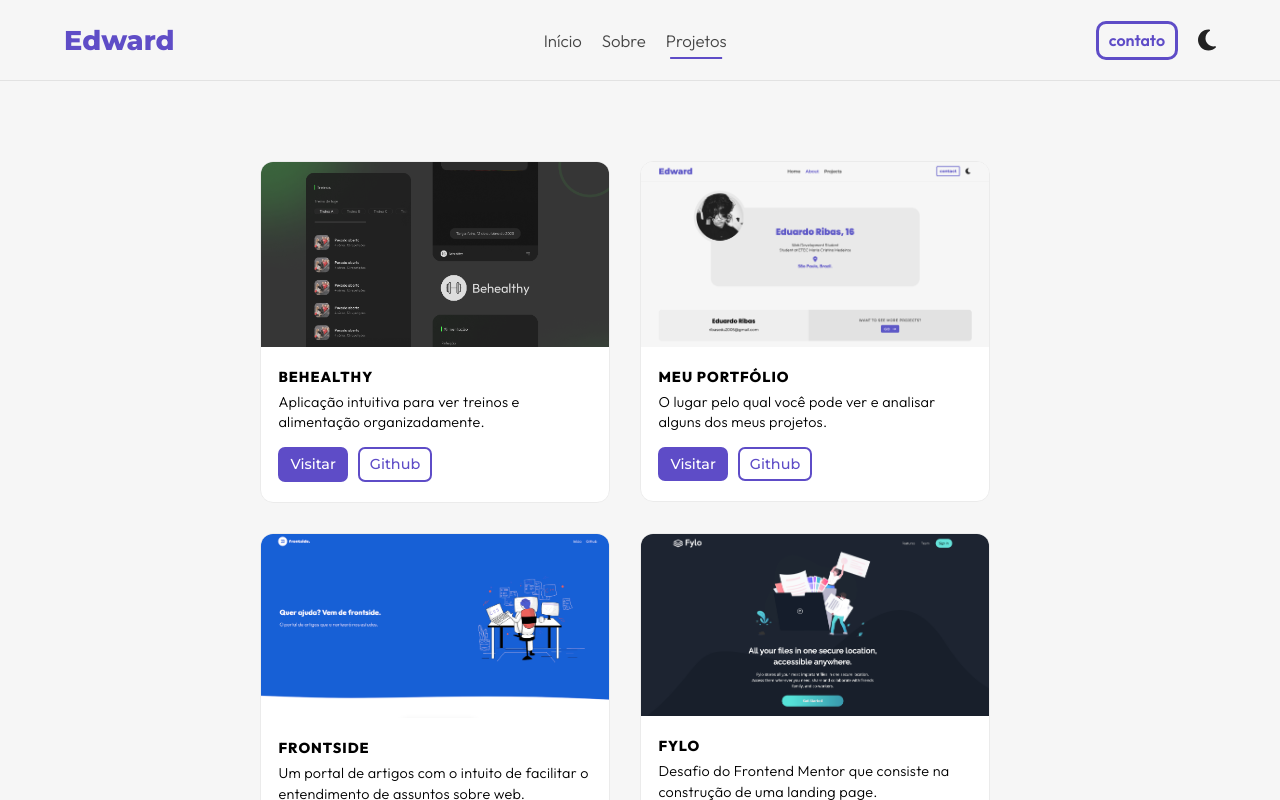
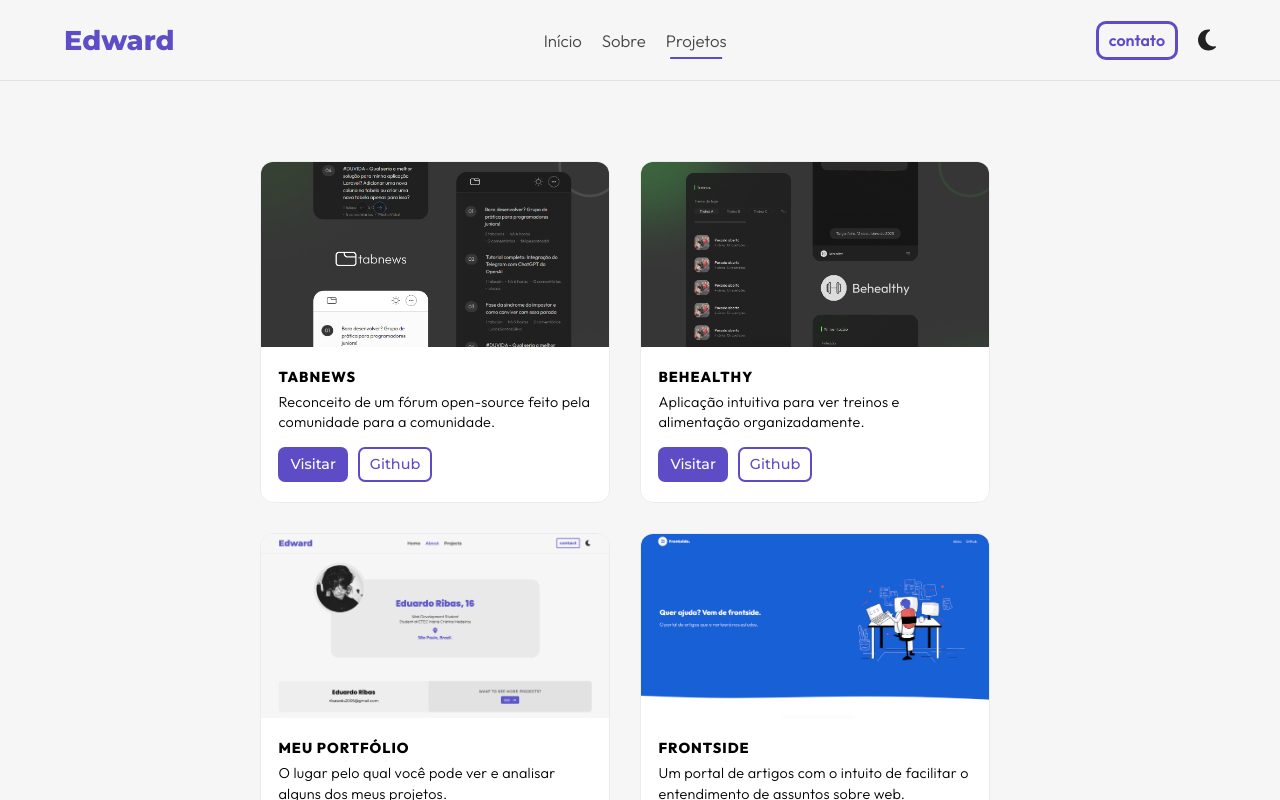
Before and after one commit to edwardribas/portfolio, a React (Create React App) app: page /projects in a window 1280 px wide. Shown: the top 800 px of the page. Built offline with nearby package versions, Linux system fonts and the light colour scheme.

Commit message:
adição do tabnews

```diff
--- a/src/assets/imgs/index.js
+++ b/src/assets/imgs/index.js
@@ -9,6 +9,7 @@
 export const TasksApp = require('./projects/tasksapp.png');
 export const RepoFinder = require('./projects/repofinder.png');
 export const BeHealthy = require('./projects/behealthy.png');
+export const TabNews = require('./projects/tabnews.png');
 
 // Others
 export const Edward = require('./edward.png');
--- a/src/pages/Projects/index.jsx
+++ b/src/pages/Projects/index.jsx
@@ -4,7 +4,8 @@
 import {
     MyPortfolio, FrontsideBlog, FyloLandingPage,
     TasksApp, PequenosTalentos, SmartToys,
-    MyCalculator, BootstrapCV, RepoFinder, BeHealthy
+    MyCalculator, BootstrapCV, RepoFinder, BeHealthy,
+    TabNews
 } from '../../assets/imgs';
 
 export default function Projects({ title }){
@@ -13,6 +14,14 @@
     return (
         <Container>
             <section id={styles.projects}>
+                <ProjectItem
+                    image={TabNews}
+                    name="TabNews"
+                    description="Reconceito de um fórum open-source feito pela comunidade para a comunidade."
+                    repo="https://github.com/edwardribas/tabnews-redesign"
+                    preview="https://tabnews-redesign.vercel.app"
+                    technologies={['NextJS 13', 'SCSS']}
+                />
                 <ProjectItem
                     image={BeHealthy}
                     name="Behealthy"
```
Also changed, not shown: src/assets/imgs/projects/tabnews.png (added).
